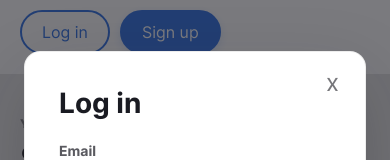
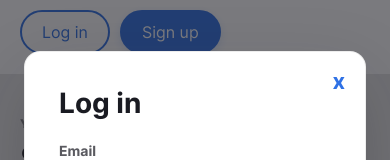
Before and after one commit to jonn1193/recipe-finder, a React (Vite) app: page /saved-recipes in a window 390 px wide. Both pictures are taken after a click on the button "Log in". Shown: the part 154-314 px from the top of the page. Built offline with nearby package versions, Linux system fonts and the light colour scheme; no server answers.

Commit message:
final update no project pitch video

```diff
--- a/src/components/ModalWithForm/ModalWithForm.css
+++ b/src/components/ModalWithForm/ModalWithForm.css
@@ -30,13 +30,19 @@
 .modal__close {
   background: transparent;
   border: 0;
-  color: rgba(26, 27, 34, 0.6);
+  color: rgba(47, 113, 229, 1);
   cursor: pointer;
-  font-size: 24px;
+  font-size: 22px;
+  font-weight: 700;
   line-height: 1;
+  padding: 0;
   position: absolute;
   right: 20px;
   top: 18px;
+}
+
+.modal__close:focus {
+  outline: none;
 }
 
 .modal__title {
--- a/src/components/RecipeCardList/RecipeCardList.css
+++ b/src/components/RecipeCardList/RecipeCardList.css
@@ -1,8 +1,20 @@
 .recipe-grid {
   display: grid;
   gap: 22px;
-  grid-template-columns: repeat(auto-fit, minmax(260px, 1fr));
+  grid-template-columns: repeat(3, minmax(0, 1fr));
   list-style: none;
   margin: 0;
   padding: 0;
 }
+
+@media (max-width: 920px) {
+  .recipe-grid {
+    grid-template-columns: repeat(2, minmax(0, 1fr));
+  }
+}
+
+@media (max-width: 620px) {
+  .recipe-grid {
+    grid-template-columns: 1fr;
+  }
+}
--- a/src/components/SearchForm/SearchForm.css
+++ b/src/components/SearchForm/SearchForm.css
@@ -51,7 +51,7 @@
 .search__button:disabled {
   background: rgba(140, 172, 229, 1);
   box-shadow: none;
-  cursor: default;
+  cursor: pointer;
 }
 
 @media (max-width: 760px) {
@@ -65,3 +65,7 @@
     min-height: 48px;
   }
 }
+
+.search__input::-webkit-search-cancel-button {
+  cursor: pointer;
+}
```
